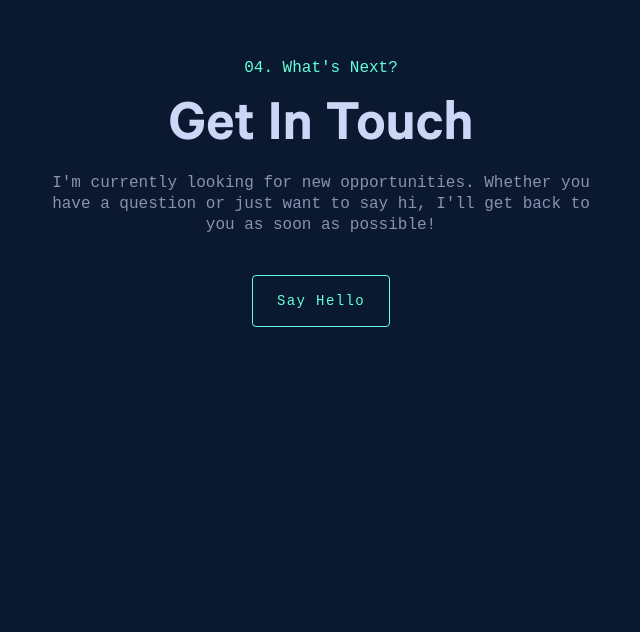
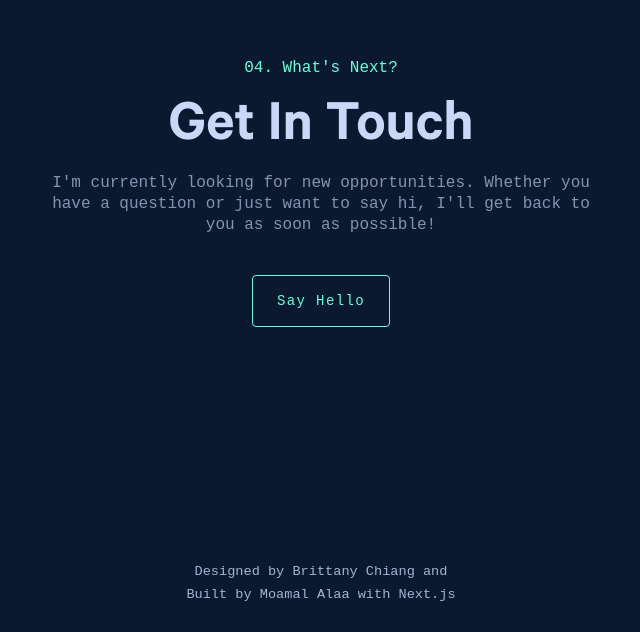
Before and after one commit to Moamal-2000/moamal-alaa, a Next.js app: page / in a window 1280 px wide. Shown: the part 3788-4420 px from the top of the page, without its empty margins (319-959 px from the left). Before the commit the page ends 4323 px from the top, so only its background shows below. Built offline with nearby package versions, Linux system fonts and the light colour scheme.

Commit message:
style: add copyright text with its styles in the footer

```diff
--- a/src/components/Footer/Footer.jsx
+++ b/src/components/Footer/Footer.jsx
@@ -1,7 +1,13 @@
 import s from "./Footer.module.scss";
 
 const Footer = () => {
-  return <footer className={s.footer}></footer>;
+  return (
+    <footer className={s.footer}>
+      <p className={s.copyRights}>
+        Designed by Brittany Chiang and Built by Moamal Alaa with Next.js
+      </p>
+    </footer>
+  );
 };
 
 export default Footer;
--- a/src/components/Footer/Footer.module.scss
+++ b/src/components/Footer/Footer.module.scss
@@ -0,0 +1,26 @@
+.footer {
+  display: flex;
+  justify-content: center;
+  align-items: center;
+  flex-direction: column;
+  height: auto;
+  min-height: 70px;
+  padding: 15px;
+  text-align: center;
+}
+
+.copyRights {
+  color: #a8b2d1;
+  font-family: var(--font-mono);
+  font-size: .85rem;
+  line-height: 1.7;
+  max-width: 280px;
+  width: 100%;
+  text-align: center;
+  padding: 10px 0;
+  transition: color .25s cubic-bezier(.645, .045, .355, 1);
+
+  &:hover {
+    color: #64ffda;
+  }
+}
```
